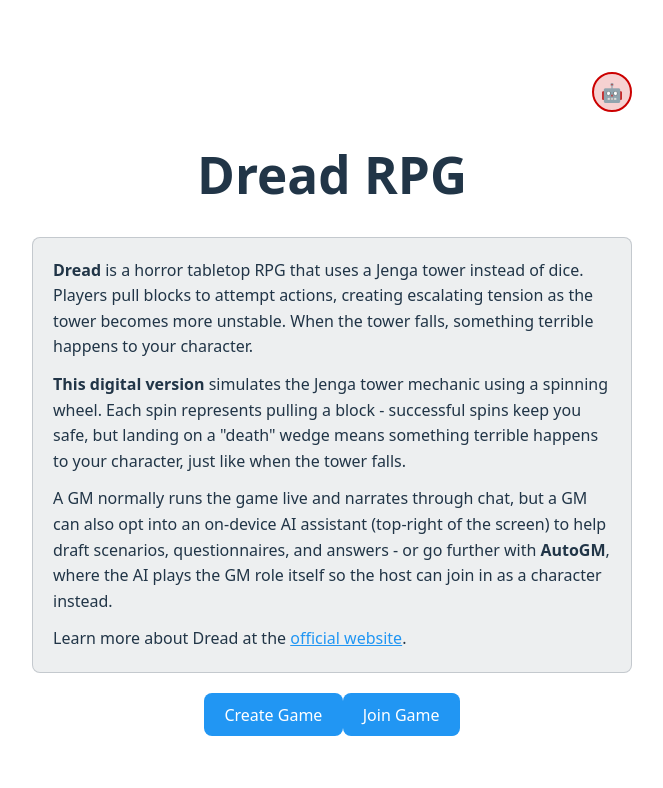
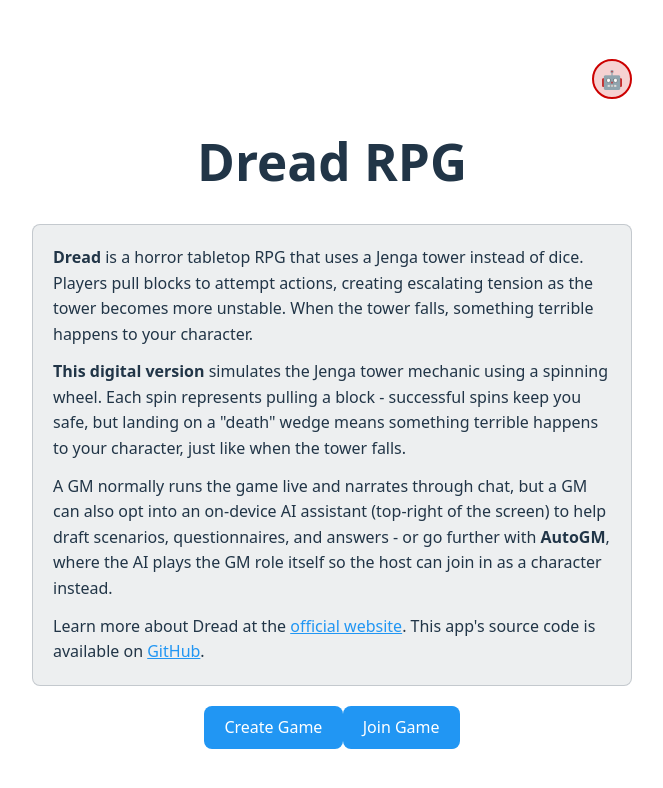
Before and after one commit to MadonnaMat/dreadrpg, a React (Vite) app: page / in a window 1280 px wide. Shown: the top 788 px of the page, without its empty margins (308-971 px from the left). Built offline with nearby package versions, Linux system fonts and the light colour scheme; what @pixi/react would draw is missing.

Commit message:
Update info with git route

```diff
--- a/src/components/PreGame.jsx
+++ b/src/components/PreGame.jsx
@@ -333,9 +333,16 @@
             href="https://www.tiltingatwindmills.net/games/dread/"
             target="_blank"
             rel="noopener noreferrer"
-            style={{ color: "#2196f3", textDecoration: "underline" }}
           >
             official website
+          </a>
+          . This app's source code is available on{" "}
+          <a
+            href="https://github.com/MadonnaMat/dreadrpg"
+            target="_blank"
+            rel="noopener noreferrer"
+          >
+            GitHub
           </a>
           .
         </p>
```
